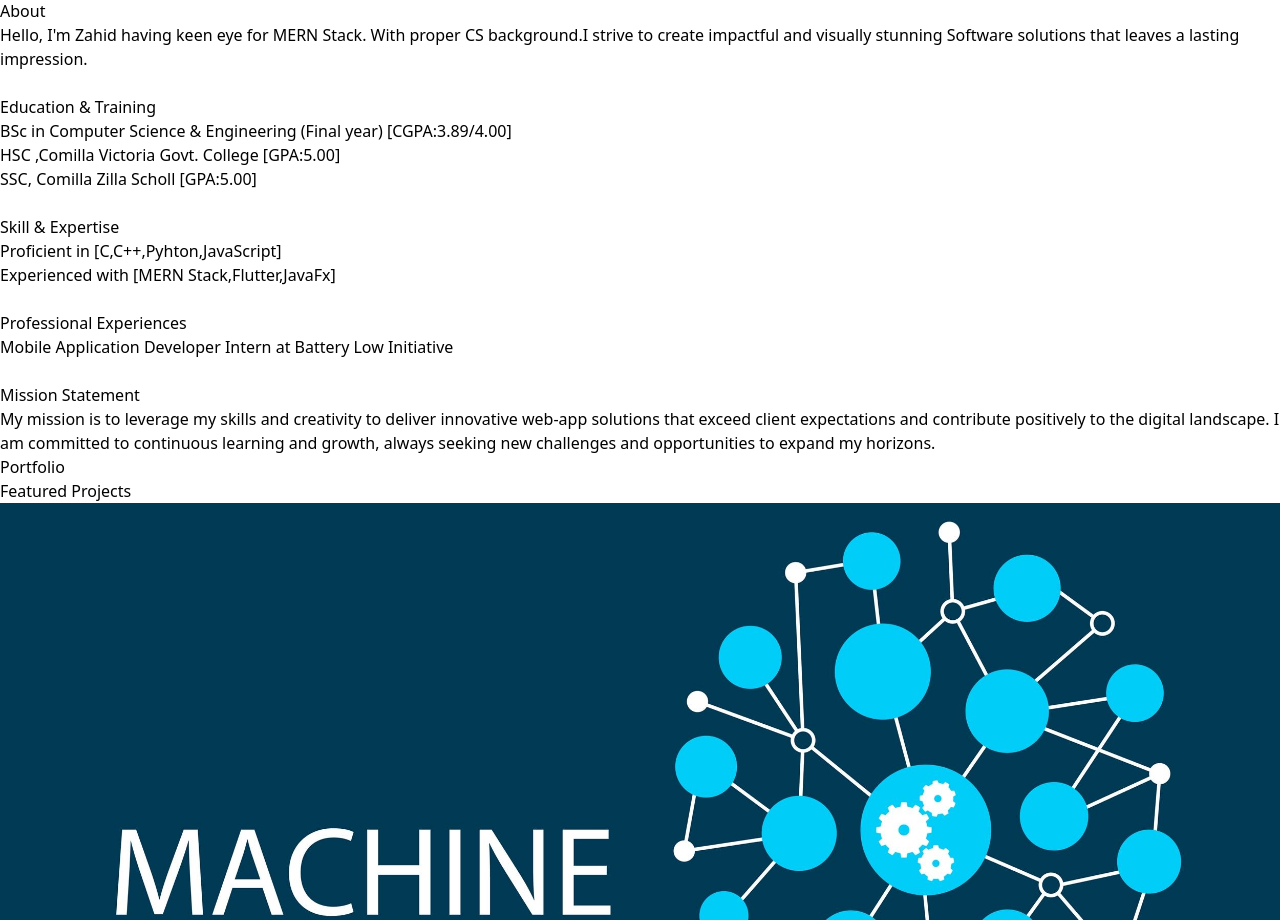
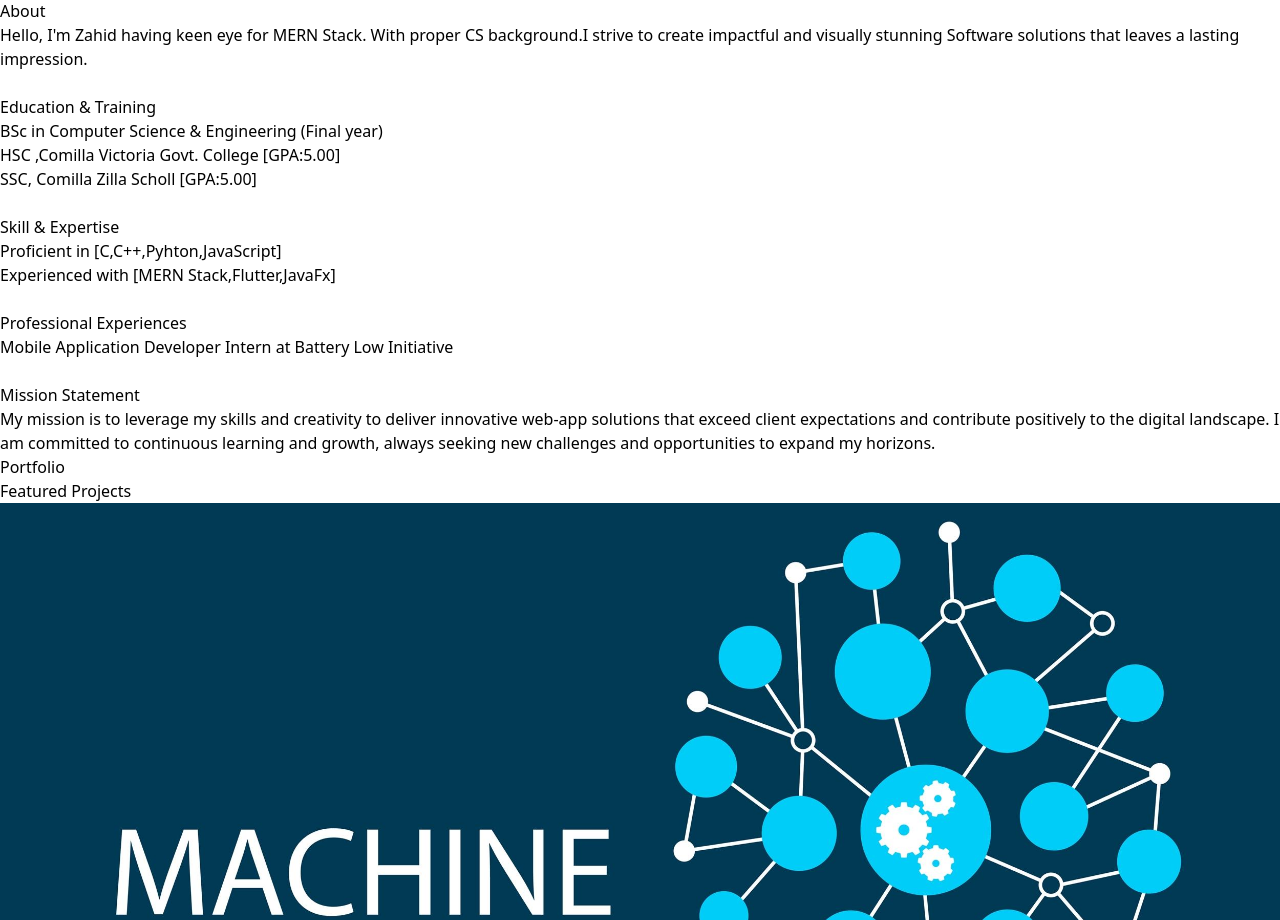
Before and after one commit to anmzahid/Portfolio, a React (Vite) app: page / in a window 1280 px wide. Shown: the part 1463-2383 px from the top of the page. Built offline with nearby package versions, Linux system fonts and the light colour scheme.

Commit message:
a file changes slightly

```diff
--- a/src/Components/About.jsx
+++ b/src/Components/About.jsx
@@ -11,7 +11,7 @@ const About = () => {
             </p>
             <br />
             <h1 className='text-blue-600 font-semibold text-xl'>Education & Training</h1>
-            <span>BSc in Computer Science & Engineering (Final year) [CGPA:3.89/4.00]</span>
+            <span>BSc in Computer Science & Engineering (Final year) </span>
             <br />
             <span>HSC ,Comilla Victoria Govt. College [GPA:5.00]</span>
             <br />
```
